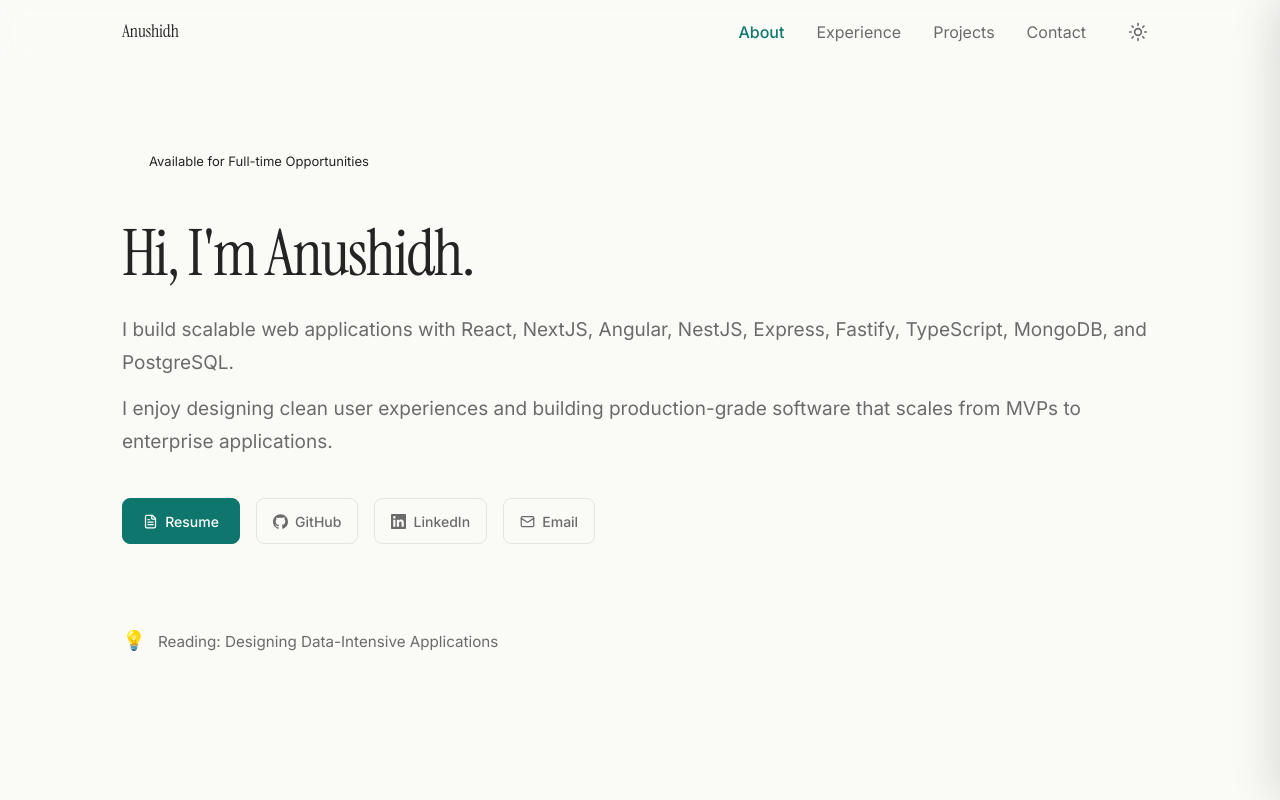
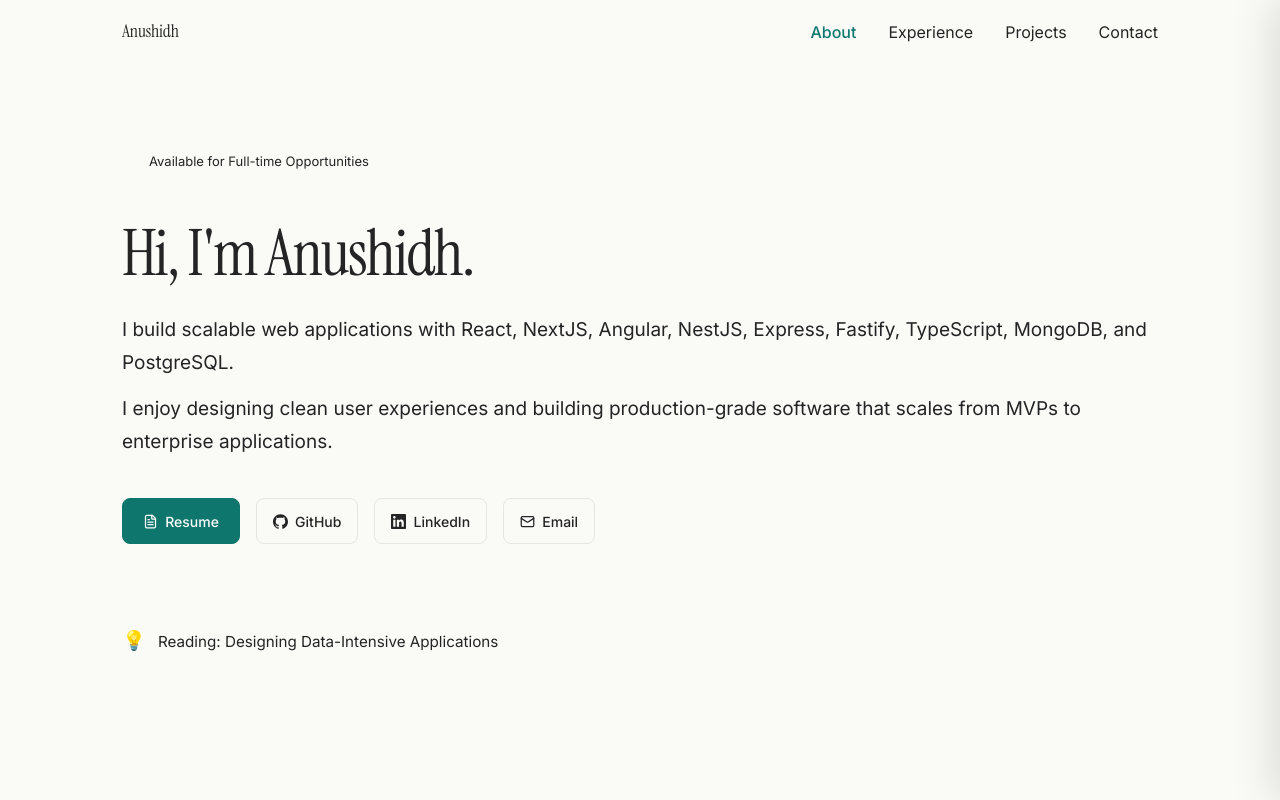
Before and after one commit to Anushidh/my-portfolio, a Next.js app: page / in a window 1280 px wide. Shown: the top 800 px of the page. Built offline with nearby package versions, Linux system fonts and the light colour scheme.

Commit message:
Revert "Feat: Add Dark Mode with next-themes"
This reverts commit 4929d1bc1234c85b90d2cb48a995ee9b2872f2a3.

```diff
--- a/app/globals.css
+++ b/app/globals.css
@@ -12,26 +12,11 @@
   --color-accent-hover: #115E59;
   --color-success: #15803D;
   --color-error: #B91C1C;
-  --color-nav-bg: rgba(250, 250, 247, 0.80);
-  --color-nav-bg-scrolled: rgba(250, 250, 247, 0.92);
 
   /* Typography */
   --font-heading: var(--font-instrument-serif);
   --font-body: var(--font-inter);
   --font-mono: var(--font-jetbrains-mono);
-}
-
-.dark {
-  --color-background: #09090b;
-  --color-surface: #18181b;
-  --color-text-primary: #fafafa;
-  --color-text-secondary: #a1a1aa;
-  --color-text-muted: #71717a;
-  --color-border: #27272a;
-  --color-accent: #2dd4bf;
-  --color-accent-hover: #5eead4;
-  --color-nav-bg: rgba(9, 9, 11, 0.80);
-  --color-nav-bg-scrolled: rgba(9, 9, 11, 0.92);
 }
 
 * {
--- a/app/layout.tsx
+++ b/app/layout.tsx
@@ -2,7 +2,6 @@ import type { Metadata } from "next";
 import { Inter, Instrument_Serif, JetBrains_Mono } from "next/font/google";
 import { Analytics } from "@vercel/analytics/react";
 import { SpeedInsights } from "@vercel/speed-insights/next";
-import { ThemeProvider } from "../components/ThemeProvider";
 import "./globals.css";
 
 const inter = Inter({
@@ -78,11 +77,9 @@ export default function RootLayout({
       className={`${inter.variable} ${instrumentSerif.variable} ${jetbrainsMono.variable}`}
     >
       <body>
-        <ThemeProvider attribute="class" defaultTheme="system" enableSystem>
-          {children}
-          <Analytics />
-          <SpeedInsights />
-        </ThemeProvider>
+        {children}
+        <Analytics />
+        <SpeedInsights />
       </body>
     </html>
   );
--- a/components/Navigation.tsx
+++ b/components/Navigation.tsx
@@ -2,7 +2,6 @@
 
 import Link from "next/link";
 import { useState, useEffect, useRef } from "react";
-import ThemeToggle from "./ThemeToggle";
 
 const navLinks = [
   { href: "#about",      label: "About" },
@@ -74,8 +73,8 @@ export default function Navigation() {
           right: 0,
           zIndex: 50,
           backgroundColor: scrolled
-            ? "var(--color-nav-bg-scrolled)"
-            : "var(--color-nav-bg)",
+            ? "rgba(250, 250, 247, 0.92)"
+            : "rgba(250, 250, 247, 0.80)",
           backdropFilter: "blur(12px)",
           WebkitBackdropFilter: "blur(12px)",
           borderBottom: `1px solid ${scrolled ? "var(--color-border)" : "transparent"}`,
@@ -124,8 +123,7 @@ export default function Navigation() {
           </Link>
 
           {/* Desktop nav */}
-          <div className="desktop-nav" style={{ display: "flex", alignItems: "center", gap: "2rem" }}>
-            <ul style={{ display: "flex", alignItems: "center", gap: "2rem", listStyle: "none" }}>
+          <ul className="desktop-nav" style={{ display: "flex", alignItems: "center", gap: "2rem", listStyle: "none" }}>
             {navLinks.map((link) => {
               const isActive = activeSection === link.href;
               return (
@@ -151,8 +149,6 @@ export default function Navigation() {
               );
             })}
           </ul>
-            <ThemeToggle />
-          </div>
 
           {/* Hamburger */}
           <button
@@ -220,8 +216,6 @@ export default function Navigation() {
           <span style={{ fontFamily: "var(--font-heading)", fontSize: "1.1rem", letterSpacing: "-0.01em" }}>
             Anushidh
           </span>
-          <div style={{ display: "flex", alignItems: "center", gap: "0.5rem" }}>
-            <ThemeToggle />
           <button
             onClick={() => setMenuOpen(false)}
             aria-label="Close menu"
@@ -264,7 +258,6 @@ export default function Navigation() {
               <line x1="6" y1="6" x2="18" y2="18" />
             </svg>
           </button>
-          </div>
         </div>
 
         {/* Nav links */}
--- a/components/ThemeProvider.tsx
+++ /dev/null
@@ -1,7 +0,0 @@
-"use client";
-
-import { ThemeProvider as NextThemesProvider } from "next-themes";
-
-export function ThemeProvider({ children, ...props }: React.ComponentProps<typeof NextThemesProvider>) {
-  return <NextThemesProvider {...props}>{children}</NextThemesProvider>;
-}
--- a/components/ThemeToggle.tsx
+++ /dev/null
@@ -1,57 +0,0 @@
-"use client";
-
-import { useTheme } from "next-themes";
-import { useEffect, useState } from "react";
-import { Moon, Sun } from "lucide-react";
-import { motion } from "framer-motion";
-
-export default function ThemeToggle() {
-  const [mounted, setMounted] = useState(false);
-  const { theme, setTheme } = useTheme();
-
-  // Prevent hydration mismatch
-  useEffect(() => {
-    setMounted(true);
-  }, []);
-
-  if (!mounted) {
-    return (
-      <div className="w-10 h-10 flex items-center justify-center rounded-full opacity-0">
-        <div className="w-5 h-5" />
-      </div>
-    );
-  }
-
-  const isDark = theme === "dark";
-
-  return (
-    <button
-      onClick={() => setTheme(isDark ? "light" : "dark")}
-      className="w-10 h-10 flex items-center justify-center rounded-full text-[var(--color-text-secondary)] hover:text-[var(--color-text-primary)] hover:bg-[var(--color-border)] transition-colors relative"
-      aria-label="Toggle theme"
-    >
-      <motion.div
-        initial={false}
-        animate={{
-          rotate: isDark ? -90 : 0,
-          scale: isDark ? 0 : 1,
-        }}
-        transition={{ duration: 0.2, ease: "easeInOut" }}
-        className="absolute"
-      >
-        <Sun size={20} />
-      </motion.div>
-      <motion.div
-        initial={false}
-        animate={{
-          rotate: isDark ? 0 : 90,
-          scale: isDark ? 1 : 0,
-        }}
-        transition={{ duration: 0.2, ease: "easeInOut" }}
-        className="absolute"
-      >
-        <Moon size={20} />
-      </motion.div>
-    </button>
-  );
-}
--- a/package.json
+++ b/package.json
@@ -14,7 +14,6 @@
     "framer-motion": "^12.42.2",
     "lucide-react": "^1.23.0",
     "next": "16.2.10",
-    "next-themes": "^0.4.6",
     "react": "19.2.4",
     "react-dom": "19.2.4"
   },
```
Also changed, not shown: 1 other file (tests, documents, lock files or other folders). Lines whose indentation alone changed are shown as unchanged.
